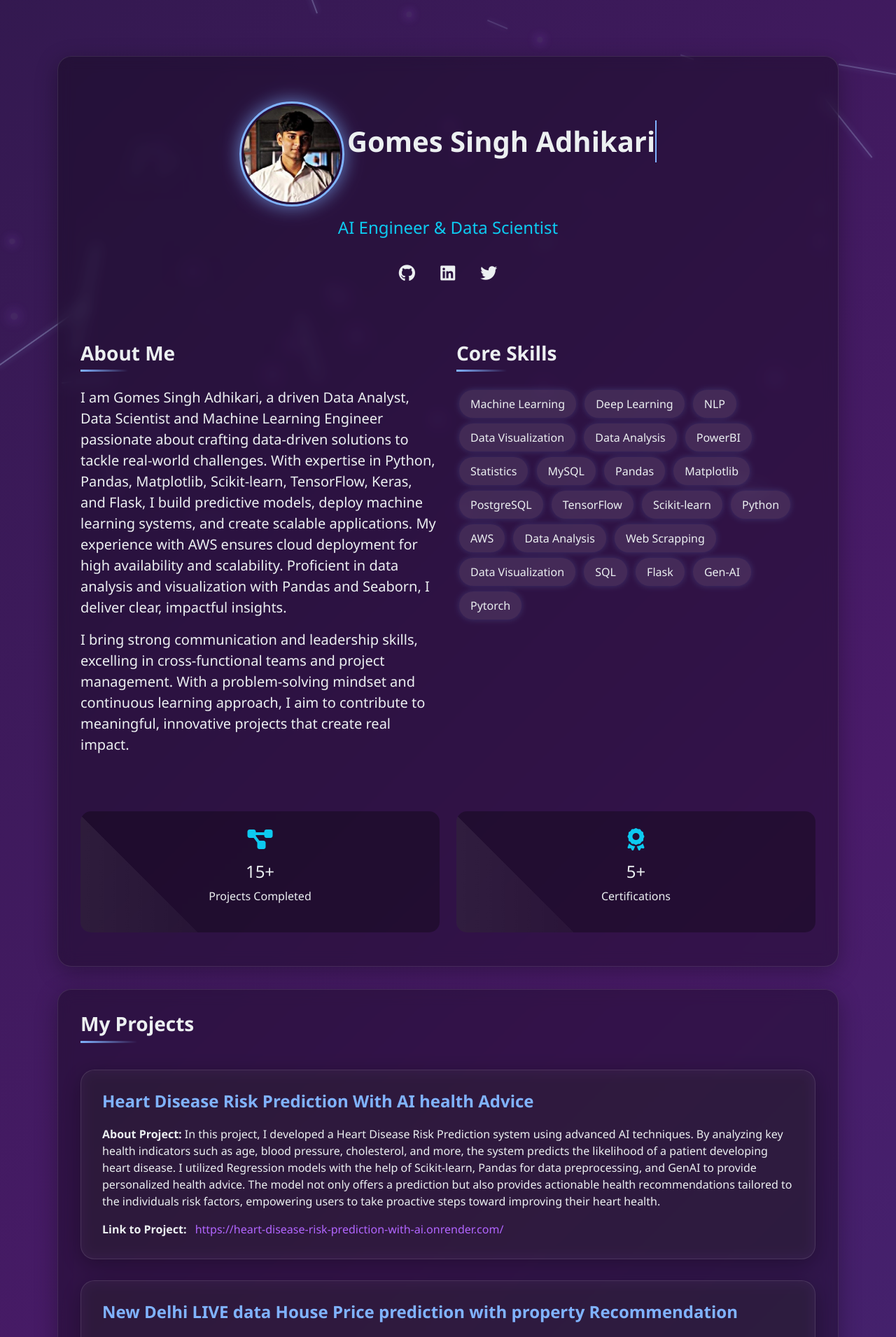
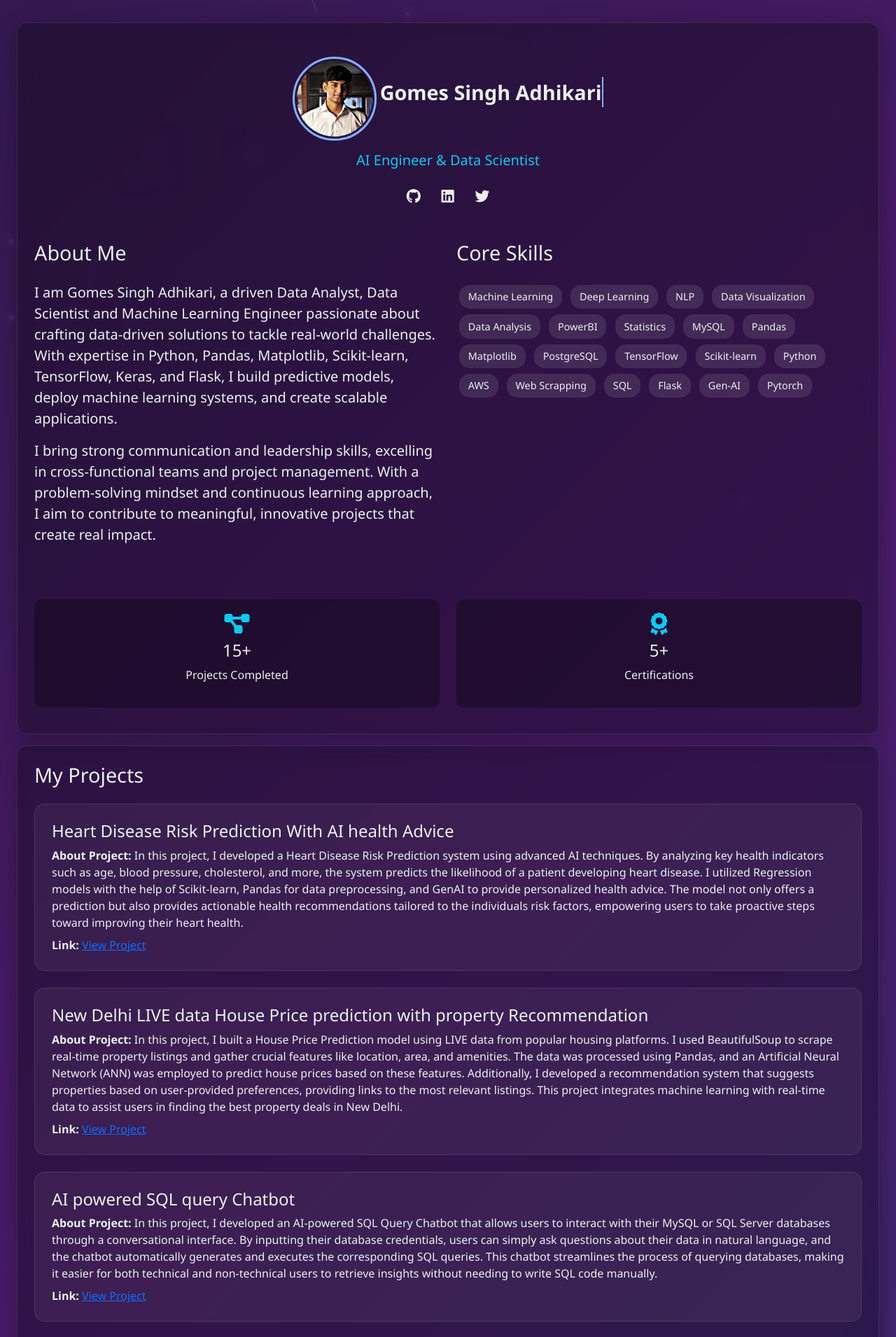
Before and after one commit to GomesAdhikari/Flask-Portfolio-Wesite-GOMES, a Flask app: page / in a window 1280 px wide. Shown: the top 1910 px of the page at 70% size. Run offline with Flask 3, Linux system fonts and the light colour scheme.

Commit message:
added template content and code

```diff
--- a/templates/index.html
+++ b/templates/index.html
@@ -39,8 +39,8 @@
 
         .node {
             position: absolute;
-            width: 8px;
-            height: 8px;
+            width: 6px;
+            height: 6px;
             background-color: #4e316c;
             border-radius: 50%;
             animation: nodeFloat 3s infinite;
@@ -49,9 +49,9 @@
 
         .line {
             position: absolute;
-            height: 2px;
+            height: 1px;
             background-color: #bdd6fa;
-            opacity: 0.5;
+            opacity: 0.3;
             transform-origin: left center;
             animation: lineConnect 3s infinite;
             box-shadow: 0 0 10px #a3c8ff;
@@ -59,266 +59,185 @@
 
         @keyframes nodeFloat {
             0%, 100% { transform: translate(0, 0) scale(1); }
-            50% { transform: translate(10px, -10px) scale(1.5); }
+            50% { transform: translate(5px, -5px) scale(1.2); }
         }
 
         @keyframes lineConnect {
-            0%, 100% { opacity: 0.2; width: 0; }
-            50% { opacity: 0.7; width: 200px; }
+            0%, 100% { opacity: 0.1; width: 0; }
+            50% { opacity: 0.4; width: 100px; }
         }
 
         .glass-container {
             background: rgba(0, 0, 0, 0.3);
             backdrop-filter: blur(10px);
-            border-radius: 20px;
+            border-radius: 15px;
             border: 1px solid rgba(255, 255, 255, 0.1);
-            padding: 2rem;
-            margin: 2rem auto;
+            padding: 1.5rem;
+            margin: 1rem;
             box-shadow: 0 8px 32px rgba(0, 0, 0, 0.3);
             transition: transform 0.3s ease;
             position: relative;
             z-index: 1;
         }
 
-        .glass-container:hover {
-            transform: translateY(-5px);
+        @media (max-width: 768px) {
+            .glass-container {
+                padding: 1rem;
+                margin: 0.5rem;
+            }
         }
 
         .profile-section {
             text-align: center;
-            padding: 2rem 0;
+            padding: 1.5rem 0;
             position: relative;
         }
 
         .profile-image {
-            width: 150px;
-            height: 150px;
+            width: 120px;
+            height: 120px;
             border-radius: 50%;
             border: 3px solid #80b3ff;
             padding: 3px;
             margin-bottom: 1rem;
             animation: profilePulse 3s infinite;
-            transition: transform 0.3s ease;
         }
 
-        @keyframes profilePulse {
-            0%, 100% { box-shadow: 0 0 20px rgba(128, 179, 255, 0.5); }
-            50% { box-shadow: 0 0 30px rgba(128, 179, 255, 0.8); }
+        @media (max-width: 768px) {
+            .profile-image {
+                width: 100px;
+                height: 100px;
             }
-
-        .profile-image:hover {
-            transform: scale(1.1);
         }
 
         .typing-container {
             display: inline-block;
-            margin: 20px 0;
+            margin: 15px 0;
         }
 
         .typing-text {
             border-right: 2px solid #80b3ff;
             white-space: nowrap;
             overflow: hidden;
-            font-size: 2.5rem;
+            font-size: 1.8rem;
             font-weight: bold;
             animation: typing 3.5s steps(30, end), blink-caret 0.75s step-end infinite;
         }
 
-        @keyframes typing {
-            from { width: 0 }
-            to { width: 100% }
+        @media (max-width: 768px) {
+            .typing-text {
+                font-size: 1.4rem;
             }
-
-        @keyframes blink-caret {
-            from, to { border-color: transparent }
-            50% { border-color: #80b3ff }
         }
 
         .skill-badge {
             background: rgba(255, 255, 255, 0.1);
-            border-radius: 20px;
-            padding: 0.5rem 1rem;
+            border-radius: 15px;
+            padding: 0.4rem 0.8rem;
             margin: 0.25rem;
             display: inline-block;
             transition: all 0.3s ease;
-            box-shadow: 0 0 10px rgba(128, 179, 255, 0.2);
-            cursor: pointer;
+            font-size: 0.9rem;
         }
 
-        .skill-badge:hover {
-            background: rgba(255, 255, 255, 0.2);
-            transform: translateY(-5px) scale(1.1);
-            box-shadow: 0 0 20px rgba(128, 179, 255, 0.6);
+        @media (max-width: 768px) {
+            .skill-badge {
+                padding: 0.3rem 0.6rem;
+                margin: 0.2rem;
+                font-size: 0.8rem;
+            }
         }
 
         .section-title {
-            font-weight: 700;
-            margin-bottom: 2rem;
+            font-size: 1.8rem;
+            margin-bottom: 1.5rem;
             position: relative;
             display: inline-block;
         }
 
-        .section-title::after {
-            content: '';
-            position: absolute;
-            bottom: -10px;
-            left: 0;
-            width: 50%;
-            height: 3px;
-            background: linear-gradient(90deg, #80b3ff, transparent);
+        @media (max-width: 768px) {
+            .section-title {
+                font-size: 1.5rem;
+                margin-bottom: 1rem;
+            }
+
+            .lead {
+                font-size: 1rem;
+                line-height: 1.4;
+            }
         }
 
         .stats-card {
             text-align: center;
-            padding: 1.5rem;
-            border-radius: 15px;
+            padding: 1.2rem;
+            border-radius: 12px;
             background: rgba(0, 0, 0, 0.3);
-            margin: 1rem 0;
-            transition: all 0.3s ease;
-            position: relative;
-            overflow: hidden;
+            margin: 0.8rem 0;
         }
 
-        .stats-card::before {
-            content: '';
-            position: absolute;
-            top: -50%;
-            left: -50%;
-            width: 200%;
-            height: 200%;
-            background: linear-gradient(45deg, transparent, rgba(255,255,255,0.1), transparent);
-            transform: rotate(45deg);
-            animation: shine 3s infinite;
+        @media (max-width: 768px) {
+            .stats-card {
+                padding: 1rem;
+                margin: 0.5rem 0;
             }
 
-        @keyframes shine {
-            0% { transform: translateX(-100%) rotate(45deg); }
-            100% { transform: translateX(100%) rotate(45deg); }
+            .stats-card h4 {
+                font-size: 1.2rem;
             }
-
-        .stats-card:hover {
-            transform: translateY(-5px);
-            box-shadow: 0 0 20px rgba(128, 179, 255, 0.3);
         }
 
         .social-links {
-            margin-top: 2rem;
+            margin-top: 1.5rem;
         }
 
         .social-links a {
             color: #ecf0f1;
-            margin: 0 1rem;
-            font-size: 1.5rem;
+            margin: 0 0.8rem;
+            font-size: 1.3rem;
             transition: all 0.3s ease;
-            position: relative;
         }
 
-        .social-links a::before {
-            content: '';
-            position: absolute;
-            width: 100%;
-            height: 2px;
-            bottom: -5px;
-            left: 0;
-            background: linear-gradient(90deg, #80b3ff, transparent);
-            transform: scaleX(0);
-            transition: transform 0.3s ease;
+        @media (max-width: 768px) {
+            .social-links a {
+                margin: 0 0.5rem;
+                font-size: 1.1rem;
             }
-
-        .social-links a:hover::before {
-            transform: scaleX(1);
-        }
-
-        .social-links a:hover {
-            color: #80b3ff;
-            transform: translateY(-5px);
         }
 
         .project-item {
             background: rgba(255, 255, 255, 0.05);
-            backdrop-filter: blur(10px);
-            padding: 30px;
-            margin-bottom: 30px;
-            border-radius: 20px;
+            padding: 1.5rem;
+            margin-bottom: 1.5rem;
+            border-radius: 15px;
             border: 1px solid rgba(255, 255, 255, 0.1);
-            box-shadow: 0 8px 32px rgba(0, 0, 0, 0.3);
-            transform: translateY(0);
-            transition: all 0.4s cubic-bezier(0.4, 0, 0.2, 1);
-            position: relative;
-            overflow: hidden;
-            opacity: 0;
-            animation: fadeInUp 0.6s ease forwards;
         }
 
-        .project-item::after {
-            content: '';
-            position: absolute;
-            top: 0;
-            left: 0;
-            width: 100%;
-            height: 100%;
-            background: linear-gradient(45deg, transparent, rgba(255,255,255,0.1), transparent);
-            transform: translateX(-100%);
-            transition: transform 0.6s ease;
-        }
-
-        .project-item:hover {
-            transform: translateY(-8px) scale(1.02);
-            box-shadow: 0 12px 40px rgba(128, 179, 255, 0.3);
-            background: rgba(255, 255, 255, 0.08);
-        }
-
-        .project-item:hover::after {
-            transform: translateX(100%);
+        @media (max-width: 768px) {
+            .project-item {
+                padding: 1rem;
+                margin-bottom: 1rem;
             }
 
             .project-item h4 {
-            color: #80b3ff;
-            margin-bottom: 20px;
-            font-weight: 600;
-            font-size: 1.5rem;
-            position: relative;
-            display: inline-block;
+                font-size: 1.2rem;
+                margin-bottom: 0.8rem;
+            }
         }
 
-        .project-item h4::after {
-            content: '';
-            position: absolute;
-            bottom: -8px;
-            left: 0;
-            width: 0;
-            height: 2px;
-            background: linear-gradient(90deg, #80b3ff, #b266ff);
-            transition: width 0.4s ease;
+        .container {
+            max-width: 100%;
+            padding: 0.5rem;
         }
 
-        .project-item:hover h4::after {
-            width: 100%;
+        @media (max-width: 768px) {
+            .row {
+                margin-left: -0.5rem;
+                margin-right: -0.5rem;
             }
 
-        .project-link {
-            color: #b266ff;
-            text-decoration: none;
-            transition: all 0.3s ease;
-            position: relative;
-            padding: 4px 8px;
-            border-radius: 4px;
-        }
-
-        .project-link:hover {
-            color: #ffffff;
-            background: rgba(178, 102, 255, 0.2);
-            text-shadow: 0 0 10px rgba(255, 255, 255, 0.5);
-        }
-
-        @keyframes fadeInUp {
-            from {
-                opacity: 0;
-                transform: translateY(30px);
-            }
-            to {
-                opacity: 1;
-                transform: translateY(0);
+            .col-md-6 {
+                padding-left: 0.5rem;
+                padding-right: 0.5rem;
             }
         }
     </style>
@@ -326,14 +245,14 @@
 <body>
     <div class="neural-network"></div>
 
-    <div class="container py-5">
+    <div class="container py-3">
         <div class="glass-container">
             <div class="profile-section">
                 <img src="/static/images/1726588361082.jpg" alt="Gomes Singh Adhikari" class="profile-image">
                 <div class="typing-container">
                     <div class="typing-text">Gomes Singh Adhikari</div>
                 </div>
-                <h2 class="h4 text-info mb-4">AI Engineer & Data Scientist</h2>
+                <h2 class="h5 text-info mb-3">AI Engineer & Data Scientist</h2>
 
                 <div class="social-links">
                     <a href="https://github.com/GomesAdhikari" title="GitHub"><i class="fab fa-github"></i></a>
@@ -342,11 +261,11 @@
                 </div>
             </div>
 
-            <div class="row mt-5">
-                <div class="col-md-6">
+            <div class="row mt-4">
+                <div class="col-md-6 mb-4">
                     <h3 class="section-title">About Me</h3>
                     <p class="lead">
-                        I am Gomes Singh Adhikari, a driven Data Analyst, Data Scientist and Machine Learning Engineer passionate about crafting data-driven solutions to tackle real-world challenges. With expertise in Python, Pandas, Matplotlib, Scikit-learn, TensorFlow, Keras, and Flask, I build predictive models, deploy machine learning systems, and create scalable applications. My experience with AWS ensures cloud deployment for high availability and scalability. Proficient in data analysis and visualization with Pandas and Seaborn, I deliver clear, impactful insights.
+                        I am Gomes Singh Adhikari, a driven Data Analyst, Data Scientist and Machine Learning Engineer passionate about crafting data-driven solutions to tackle real-world challenges. With expertise in Python, Pandas, Matplotlib, Scikit-learn, TensorFlow, Keras, and Flask, I build predictive models, deploy machine learning systems, and create scalable applications.
                     </p>
                     <p class="lead">
                         I bring strong communication and leadership skills, excelling in cross-functional teams and project management. With a problem-solving mindset and continuous learning approach, I aim to contribute to meaningful, innovative projects that create real impact.
@@ -354,7 +273,7 @@
                 </div>
                 <div class="col-md-6">
                     <h3 class="section-title">Core Skills</h3>
-                    <div>
+                    <div class="skills-container">
                         <span class="skill-badge">Machine Learning</span>
                         <span class="skill-badge">Deep Learning</span>
                         <span class="skill-badge">NLP</span>
@@ -370,9 +289,7 @@
                         <span class="skill-badge">Scikit-learn</span>
                         <span class="skill-badge">Python</span>
                         <span class="skill-badge">AWS</span>
-                        <span class="skill-badge">Data Analysis</span>
                         <span class="skill-badge">Web Scrapping</span>
-                        <span class="skill-badge">Data Visualization</span>
                         <span class="skill-badge">SQL</span>
                         <span class="skill-badge">Flask</span>
                         <span class="skill-badge">Gen-AI</span>
@@ -381,17 +298,17 @@
                 </div>
             </div>
 
-            <div class="row mt-5">
-                <div class="col-md-6">
+            <div class="row mt-4">
+                <div class="col-6">
                     <div class="stats-card">
-                        <i class="fas fa-project-diagram fa-2x mb-3 text-info"></i>
+                        <i class="fas fa-project-diagram fa-2x mb-2 text-info"></i>
                         <h4>15+</h4>
                         <p>Projects Completed</p>
                     </div>
                 </div>
-                <div class="col-md-6">
+                <div class="col-6">
                     <div class="stats-card">
-                        <i class="fas fa-award fa-2x mb-3 text-info"></i>
+                        <i class="fas fa-award fa-2x mb-2 text-info"></i>
                         <h4>5+</h4>
                         <p>Certifications</p>
                     </div>
@@ -399,25 +316,23 @@
             </div>
         </div>
 
-        <!-- Projects Section -->
         <div class="glass-container project-section">
-            <h3 class="section-title text-center mb-5">My Projects</h3>
+            <h3 class="section-title text-center mb-4">My Projects</h3>
             {% for job in jobs %}
             <div class="project-item">
                 <h4>{{ job['title'] }}</h4>
-                <div class="mb-3"><b>About Project:</b> {{ job['About'] }}</div>
-                <div><b>Link to Project:</b> <a href="{{ job['Link'] }}" class="project-link" target="_blank">{{ job['Link'] }}</a></div>
+                <div class="mb-2"><b>About Project:</b> {{ job['About'] }}</div>
+                <div><b>Link:</b> <a href="{{ job['Link'] }}" class="project-link" target="_blank">View Project</a></div>
             </div>
             {% endfor %}
         </div>
     </div>
 
     <script>
-        // Create animated neural network background
         function createNeuralNetwork() {
             const network = document.querySelector('.neural-network');
-            const nodeCount = 20;
-            const lineCount = 25;
+            const nodeCount = window.innerWidth < 768 ? 10 : 20;
+            const lineCount = window.innerWidth < 768 ? 15 : 25;
 
             for (let i = 0; i < nodeCount; i++) {
                 const node = document.createElement('div');
@@ -439,8 +354,13 @@
             }
         }
 
-        // Initialize neural network background
         createNeuralNetwork();
+
+        window.addEventListener('resize', () => {
+            const network = document.querySelector('.neural-network');
+            network.innerHTML = '';
+            createNeuralNetwork();
+        });
     </script>
 </body>
 </html>
```
Lines whose indentation alone changed are shown as unchanged.
